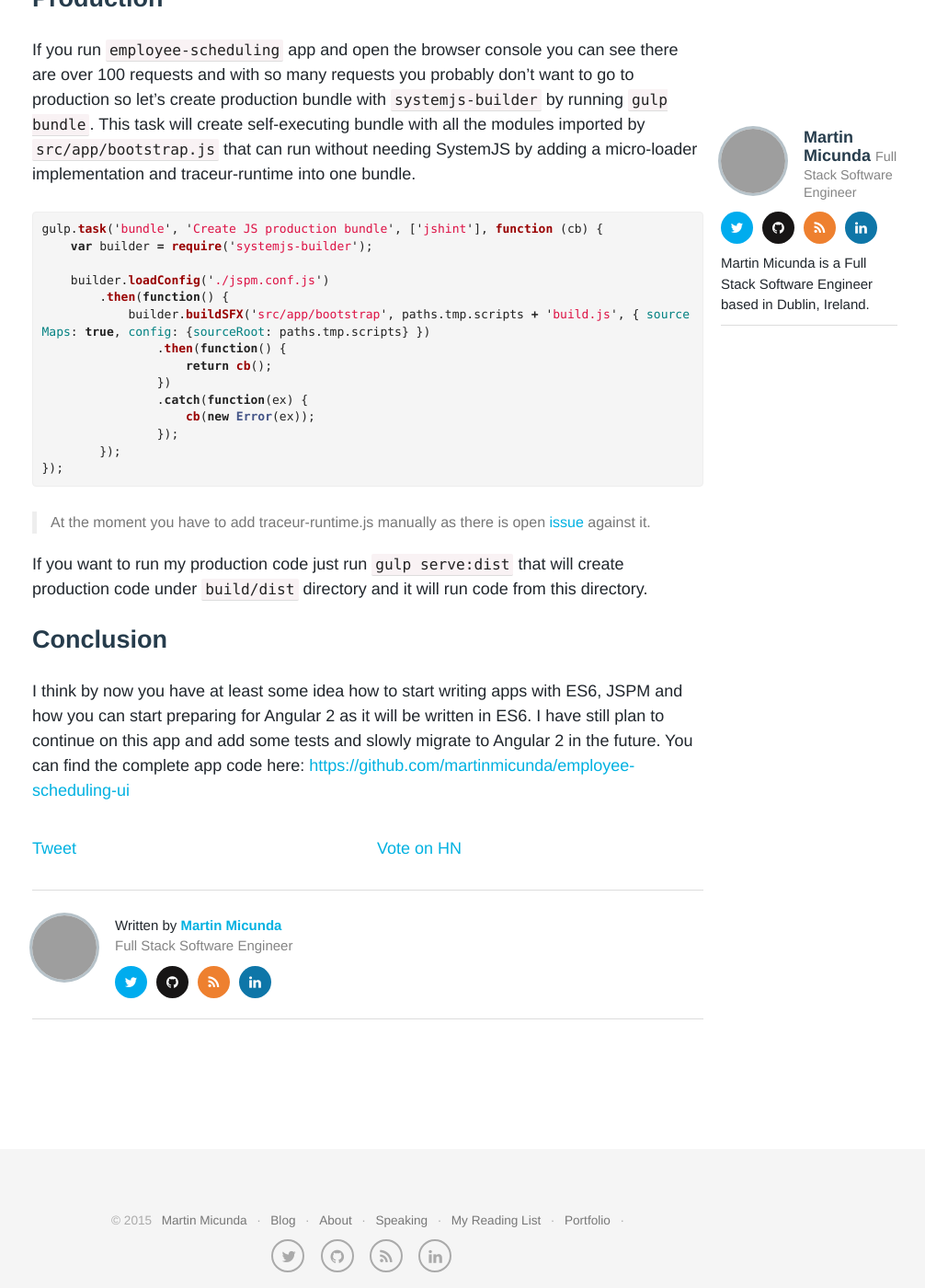
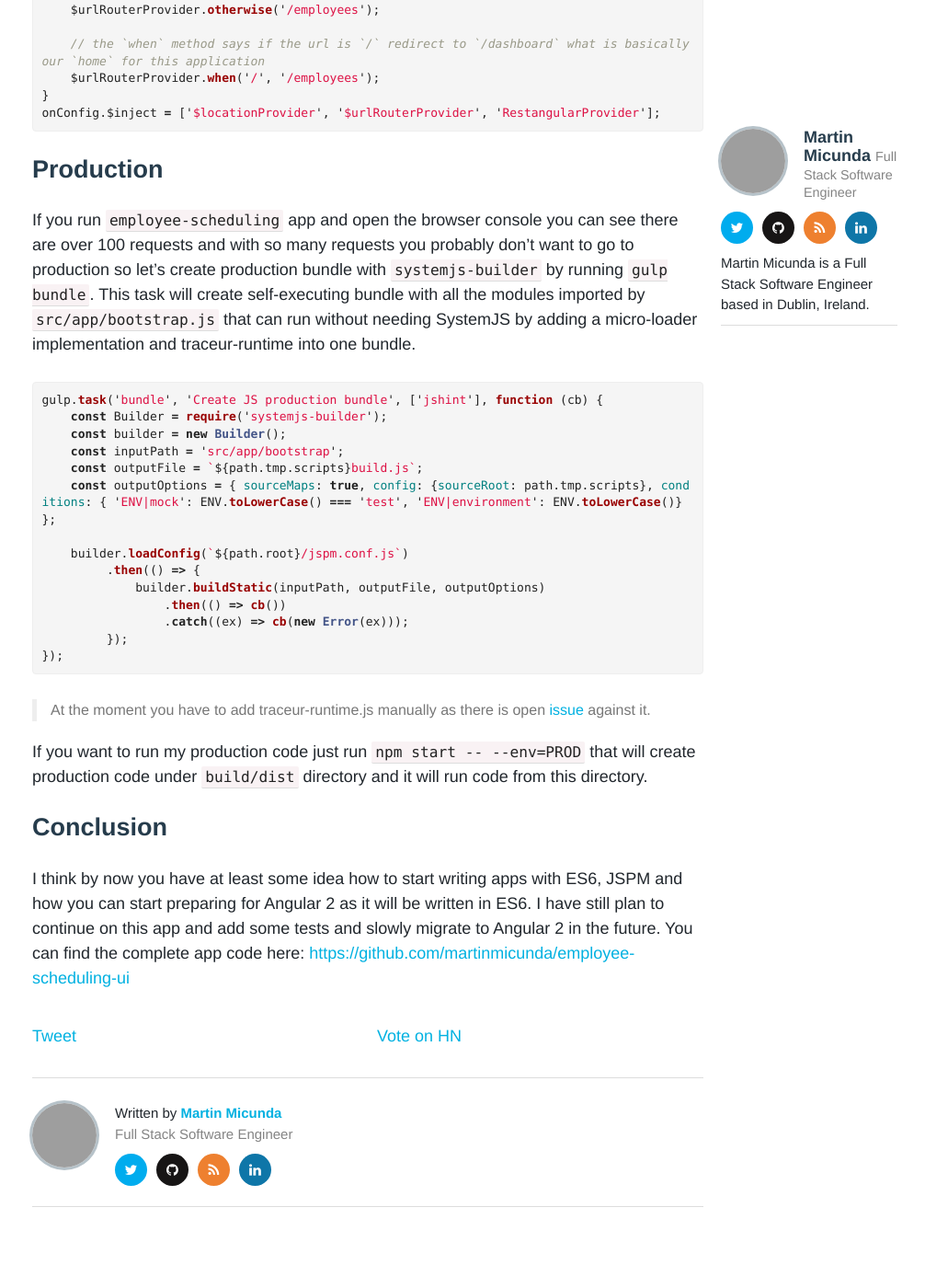
Before and after one commit to martinmicunda/martinmicunda.github.io, a Jekyll site: the page built from _posts/2015-02-09-how-to-start-writing-apps-with-es6-angular-1x-and-jspm.md, in a window 1280 px wide and 1400 px high, scrolled down 5702 px. Shown: the whole window at 92% size, without its empty margins (240-1246 px from the left). Built offline with Jekyll 4.4.1, drawn with Linux system fonts in a browser that asks for light colours; nearby versions of some CDN libraries; Markdown is read by kramdown in place of the engine named in the settings; comment, search, counter and statistics services are not loaded; some of the changed text lies outside the part shown; grey boxes are pictures that could not be loaded.

Commit message:
update How to start writing app with ES6, Angular 1.x and JSPM about latest JSPM version

```diff
--- a/_posts/2015-02-09-how-to-start-writing-apps-with-es6-angular-1x-and-jspm.md
+++ b/_posts/2015-02-09-how-to-start-writing-apps-with-es6-angular-1x-and-jspm.md
@@ -36,6 +36,11 @@
     "dependencies": {
         "angular": "1.3.8",
         .....
+    },
+    "devDependencies": {
+      "babel": "npm:babel-core@5.8.24",
+      "babel-runtime": "npm:babel-runtime@5.8.24",
+      "core-js": "npm:core-js@1.1.4"
     }
 }
 {% endhighlight %}
@@ -43,20 +48,24 @@
 Next open `jspm.config.js` which tells SystemJS how to find modules (if you look closer you can see that configuration is similar like in require.js)
 {% highlight javascript %}
 System.config({
-  "baseURL": "./",
-  "paths": {
-    "*": "*.js",
-    "employee-scheduling-ui/*": "src/*.js",
-    "github:*": "jspm_packages/github/*.js",
-    "npm:*": "jspm_packages/npm/*.js"
-  }
-});
-
-System.config({
-  "map": {
-    "angular": "github:angular/bower-angular@1.3.8",
-	...
-  }
+    baseURL: "./",
+    defaultJSExtensions: true,
+    transpiler: "babel",
+    babelOptions: {
+      "optional": [
+        "runtime"
+      ],
+      "stage": 1
+    },
+    paths: {
+      "employee-scheduling-ui/*": "src/*.js",
+      "github:*": "jspm_packages/github/*",
+      "npm:*": "jspm_packages/npm/*"
+    },
+    "map": {
+      "angular": "github:angular/bower-angular@1.3.8",
+  	  ...
+    }
 });
 {% endhighlight %}
 
@@ -197,23 +207,23 @@
 
 {% highlight javascript %}
 gulp.task('bundle', 'Create JS production bundle', ['jshint'], function (cb) {
-    var builder = require('systemjs-builder');
+    const Builder = require('systemjs-builder');
+    const builder = new Builder();
+    const inputPath = 'src/app/bootstrap';
+    const outputFile = `${path.tmp.scripts}build.js`;
+    const outputOptions = { sourceMaps: true, config: {sourceRoot: path.tmp.scripts}, conditions: { 'ENV|mock': ENV.toLowerCase() === 'test', 'ENV|environment': ENV.toLowerCase()} };
 
-    builder.loadConfig('./jspm.conf.js')
-        .then(function() {
-            builder.buildSFX('src/app/bootstrap', paths.tmp.scripts + 'build.js', { sourceMaps: true, config: {sourceRoot: paths.tmp.scripts} })
-                .then(function() {
-                    return cb();
-                })
-                .catch(function(ex) {
-                    cb(new Error(ex));
-                });
-        });
+    builder.loadConfig(`${path.root}/jspm.conf.js`)
+         .then(() => {
+             builder.buildStatic(inputPath, outputFile, outputOptions)
+                 .then(() => cb())
+                 .catch((ex) => cb(new Error(ex)));
+         });
 });
 {% endhighlight %}
 > At the moment you have to add  traceur-runtime.js manually as there is open [issue](https://github.com/systemjs/builder/issues/46) against it.
 
-If you want to run my production code just run `gulp serve:dist` that will create production code under `build/dist` directory and it will run code from this directory.
+If you want to run my production code just run `npm start -- --env=PROD` that will create production code under `build/dist` directory and it will run code from this directory.
 
 ## Conclusion
 I think by now you have at least some idea how to start writing apps with ES6, JSPM and how you can start preparing for Angular 2 as it will be written in ES6.  I have still plan to continue on this app and add some tests and slowly migrate to Angular 2 in the future. You can find the complete app code here: [https://github.com/martinmicunda/employee-scheduling-ui](https://github.com/martinmicunda/employee-scheduling-ui)
```
Also changed, not shown: other parts of _posts/2015-02-09-how-to-start-writing-apps-with-es6-angular-1x-and-jspm.md (+1 -0 lines), _drafts/how-to-start-writing-unit-tests-with-es6-angular-1x-and-jspm.md (added, +13 -0 lines).
